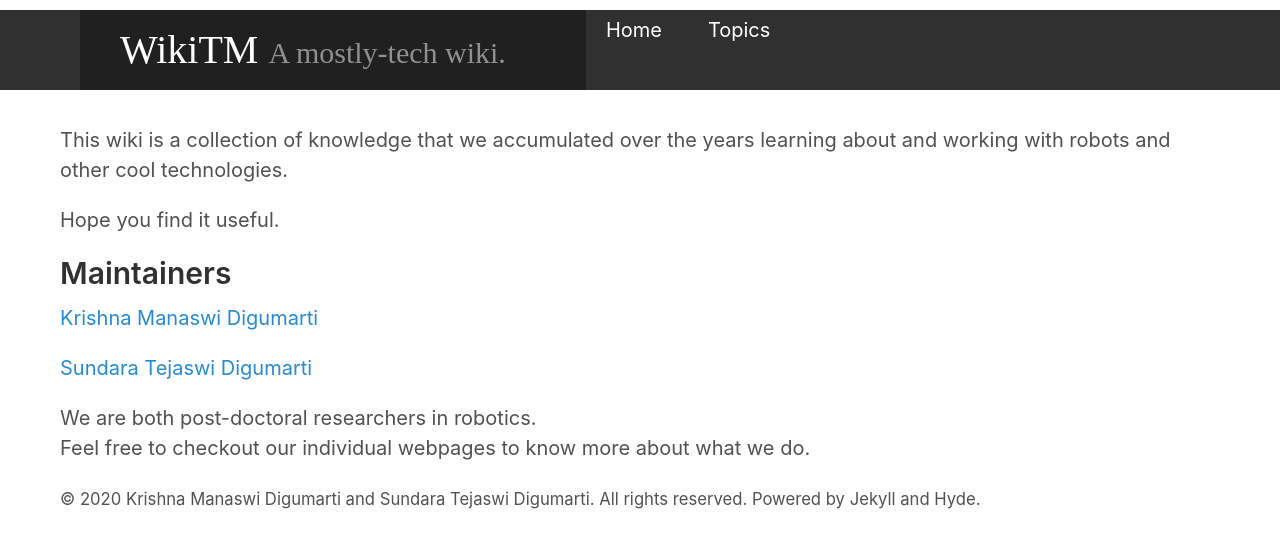
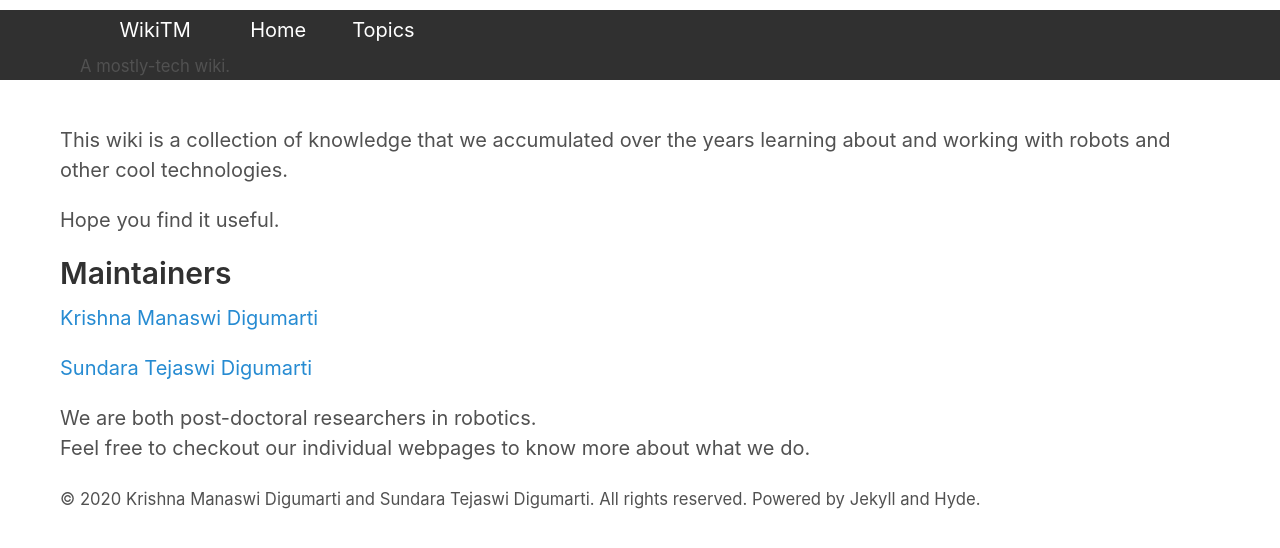
Before and after one commit to tejaswid/wikitm, a Jekyll site: the page built from index.html, in a window 1280 px wide. Shown: the top 548 px of the page. Built offline with Jekyll 4.4.1, drawn with Linux system fonts in a browser that asks for light colours; the list of posts is cut into pages by our own code.

Commit message:
edited header

```diff
--- a/_includes/header.html
+++ b/_includes/header.html
@@ -3,8 +3,8 @@
   <div class="topnav">
     <ul>
       <!-- Webpage title -->
-      <li class="masthead-title">
-        <a href="{{ site.baseurl }}/" title="Home">{{ site.title }}</a>
+      <li>
+        <a class="topnav-item{% if page.url == site.baseurl %} active{% endif %}" href="{{ site.baseurl }}/" title="Home">{{ site.title }}</a>
         <!-- Add a line break if the screen is small -->
         <span class="small-screen"></span>
         <!-- Uncomment to have the tagline in the top navigation -->
```
